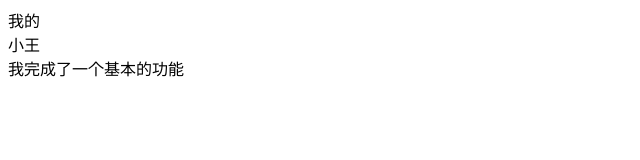
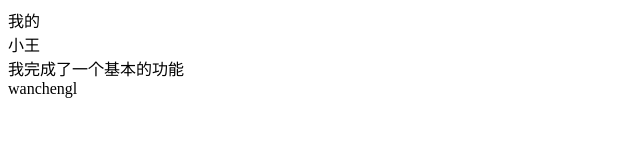
Before and after one commit to wucheng0215/two_project, a plain HTML site: page index.html in a window 1280 px wide. Shown: the full height of the page, 0-640 px from the left. Drawn offline with Linux system fonts and the light colour scheme.

```diff
--- a/index.html
+++ b/index.html
@@ -10,5 +10,6 @@
   <div>我的</div>
   <div>小王</div>
   <div>我完成了一个基本的功能</div>
+  <div>wanchengl </div>
 </body>
 </html>
```
